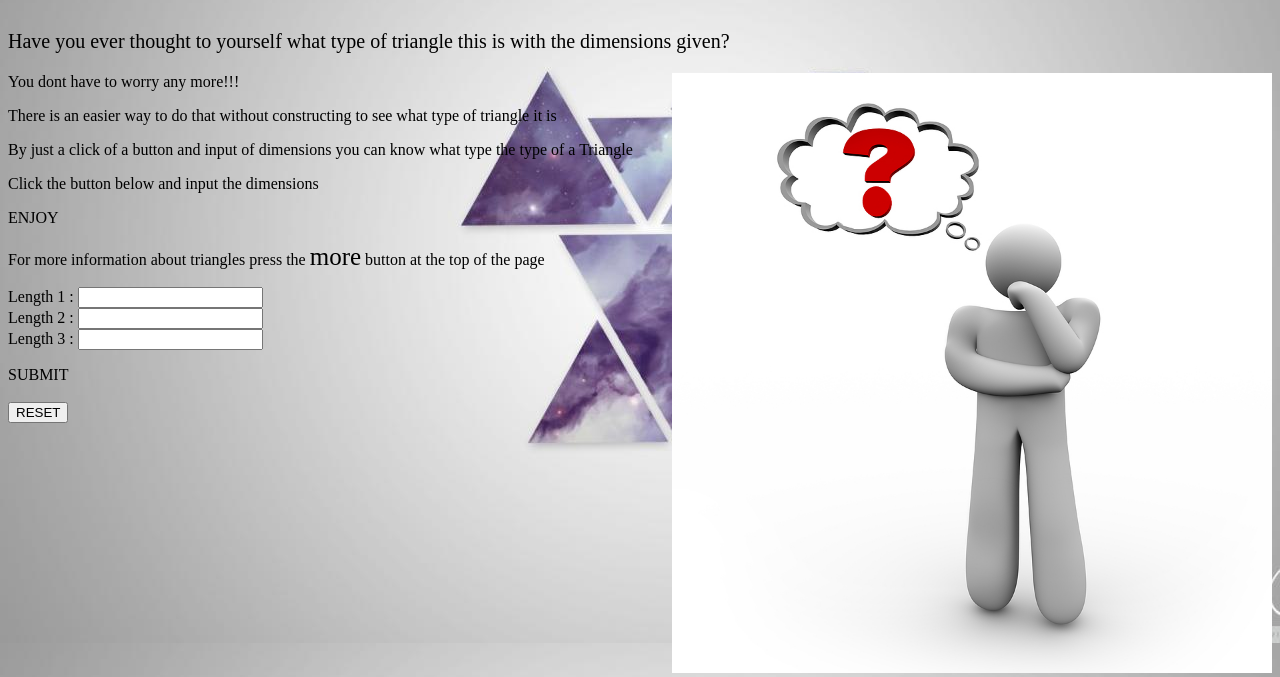
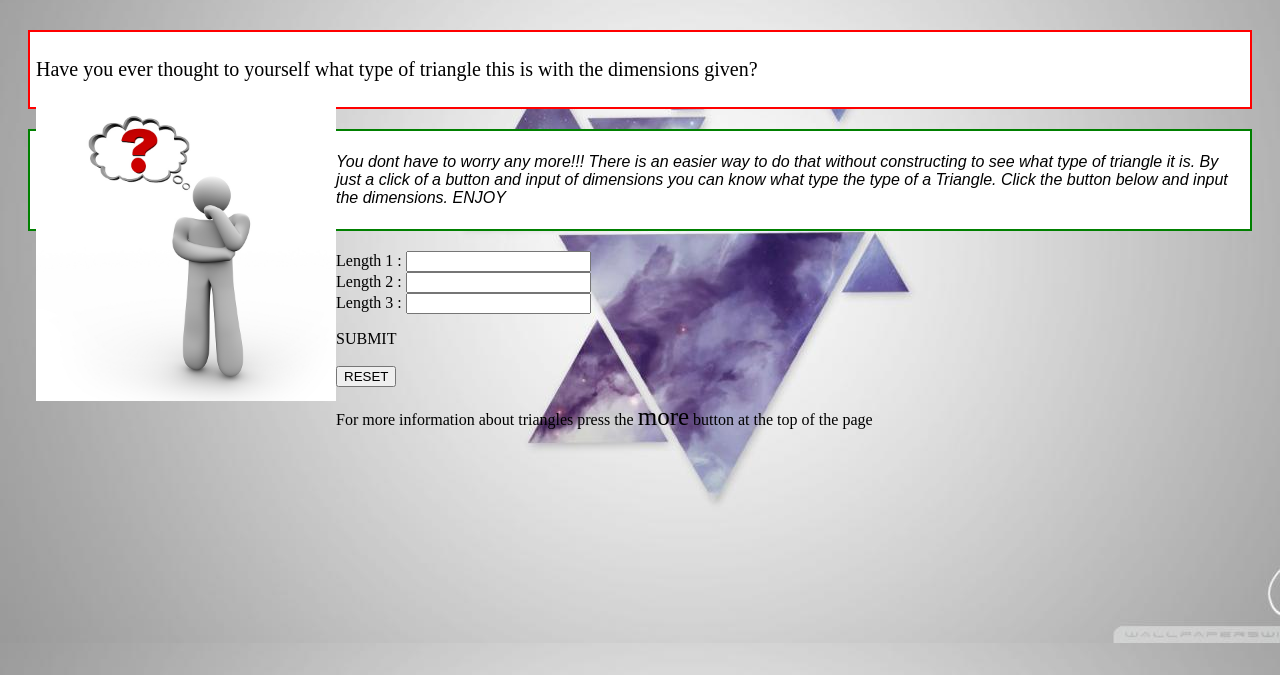
Before and after one commit to jamesgathuru001/triangle-tracker, a plain HTML site: page index.html in a window 1280 px wide. Shown: the part 125-802 px from the top of the page. Drawn offline with Linux system fonts and the light colour scheme.

Commit message:
add a border to the index.html file

```diff
--- a/css/styles.css
+++ b/css/styles.css
@@ -18,7 +18,7 @@ h2 {
   background-color: yellow;
 }
 .img {
-  float: right;
+  float: left;
 }
 .equi {
   text-decoration: underline;
@@ -53,3 +53,18 @@ h2 {
   font-family: sans-serif;
   font-style: italic;
 }
+.rr {
+  border: 2px solid red;
+  padding: 6px;
+  margin: 20px;
+  background-color: white;
+}.pp {
+  border: 2px solid green;
+  padding: 6px;
+  margin: 20px;
+  background-color: white;
+  text-indent: inherit;
+  font-size: 100%;
+  font-family: sans-serif;
+  font-style: italic;
+}
--- a/index.html
+++ b/index.html
@@ -45,18 +45,19 @@
 
     <h2 style=font-size:40px;>Triangle-tracker</h2>
 
+      <div class="rr">
+
       <p style="font-size:20px;">Have you ever thought to yourself what type of triangle this is with the dimensions given? </p>
 
-      <div class="img">
-      <img src="images/th.jpg" width="600px" height="600px">
+        <div class="img">
+          <img src="images/th.jpg" width="300px" height="300px">
+        </div>
       </div>
 
-      <p class="">You dont have to worry any more!!!</p>
-      <p>There is an easier way to do that without constructing to see what type of triangle it is</p>
-      <p>By just a click of a button and input of dimensions you can know what type the type of a Triangle</p>
-      <P>Click the button below and input the dimensions</p>
-      <p>ENJOY</p>
-      <p>For more information about triangles press the <span style="font-size:25px;" "font-style:italic;">more</span> button at the top of the page</p>
+      <div class="pp">
+      <p>You dont have to worry any more!!! There is an easier way to do that without constructing to see what type of triangle it is. By just a click of a button and input of dimensions you can know what type the type of a Triangle. Click the button below and input the dimensions. ENJOY</p>
+      </div>
+
       <div class="form">
       <form id="form">
 
@@ -79,5 +80,6 @@
     </div>
 
         <script src="track.js"></script>
+        <p>For more information about triangles press the <span style="font-size:25px;" "font-style:italic;">more</span> button at the top of the page</p>
   </body>
 </html>
```
